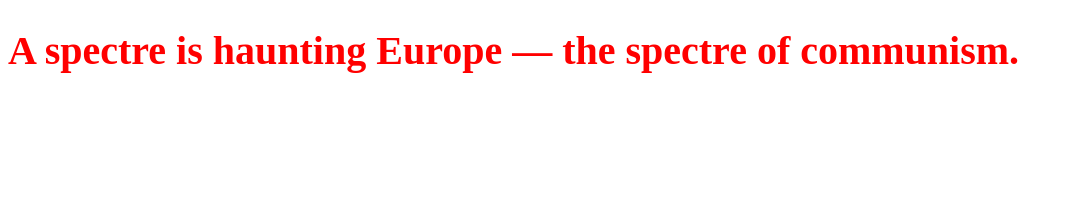
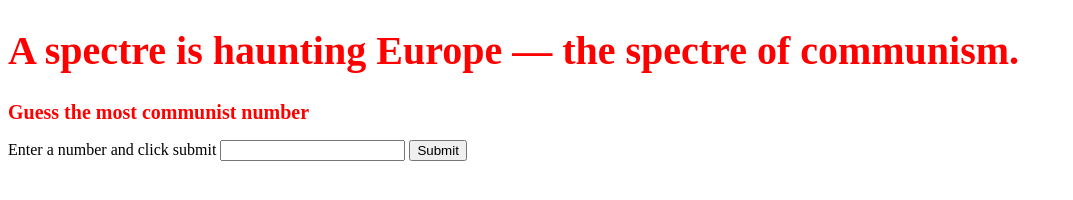
Before and after one commit to missKatiaPunter/guess-number, a plain HTML site: page index.html in a window 1280 px wide. Shown: the whole page, without its empty margins (0-1073 px from the left). Drawn offline with Linux system fonts and the light colour scheme.

Commit message:
Adds some action

```diff
--- /dev/null
+++ b/app.js
@@ -0,0 +1,10 @@
+
+const form = document.getElementById('form');
+const guessNumber = document.getElementById('number-input-text');
+
+const getnumber = (e) => {
+    e.preventDefault();
+    console.log("Russia is the biggest country in Asia");
+}
+
+form.addEventListener('submit', getnumber);
--- a/index.html
+++ b/index.html
@@ -8,6 +8,12 @@
 </head>
 <body>
     <h1>A spectre is haunting Europe — the spectre of communism.<h1>
-
+    <h2>Guess the most communist number</h2>
+    <form id="form">
+        <label for="number-input-text">Enter a number and click submit</label>
+        <input id="number-input-text" type="text">
+        <input type="submit" id="submit-control">
+    </form>
+    <script src='./app.js'></script>
 </body>
 </html>
--- a/styles.css
+++ b/styles.css
@@ -2,3 +2,8 @@ h1 {
     color: red;
     font-size: 40px;
 }
+
+h2 {
+    color: red;
+    font-size: 20px;
+}
```
